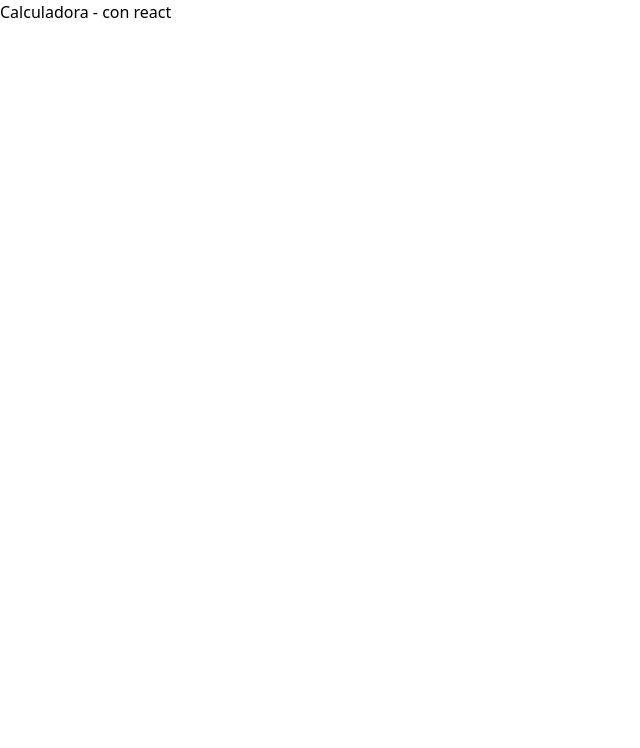
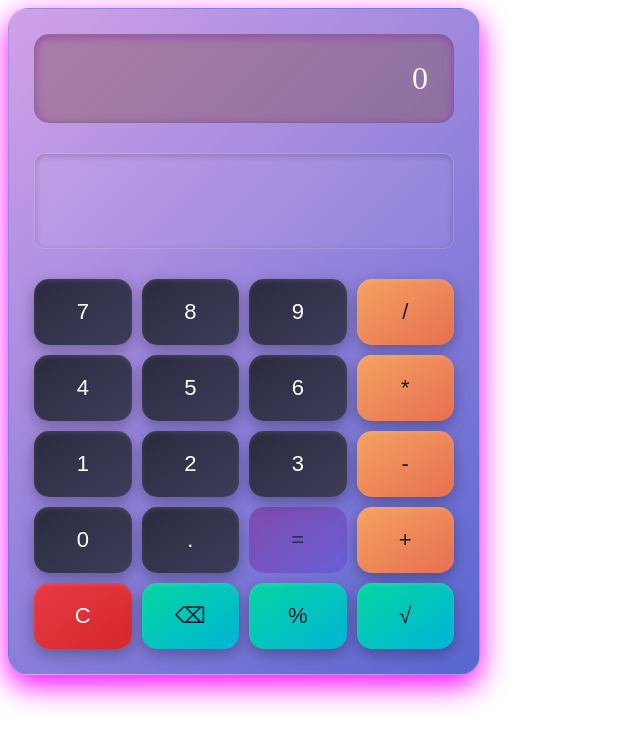
Before and after one commit to redigb/calculadora-react, a React (Vite) app: page / in a window 1280 px wide. Shown: the top 748 px of the page, without its empty margins (0-640 px from the left). Built offline with nearby package versions, Linux system fonts and the light colour scheme.

Commit message:
ingreso de funcion de botones y colores

```diff
--- a/src/App.jsx
+++ b/src/App.jsx
@@ -1,14 +1,17 @@
 import { useState } from 'react'
-
+import CalculatorButtons from './components/botons'
 
 function App() {
 
+  const handleResult = (result) => {
+    console.log('Result:', result);
+    // Aquí puedes manejar el resultado (e.g., mostrarlo en otro lugar)
+  };
 
   return (
-    <>
-      <h1 className='text-xl'> Calculadora - con react </h1>
-    </>
-  )
+    <div>
+      <CalculatorButtons onResult={handleResult} />
+    </div>
+  );
 }
-
 export default App
--- /dev/null
+++ b/src/components/botons.jsx
@@ -0,0 +1,118 @@
+import React, { useState, useEffect } from 'react';
+
+const Button = ({ label, onClick, className, isDisabled }) => {
+  return (
+    <button
+      className={`btn ${className}`}
+      onClick={() => !isDisabled && onClick(label)}
+      disabled={isDisabled}
+    >
+      {label}
+    </button>
+  );
+};
+
+const CalculatorButtons = ({ onResult }) => {
+  const [history, setHistory] = useState([]);
+  const [currentInput, setCurrentInput] = useState('0');
+  const [pendingOperation, setPendingOperation] = useState(null);
+  const [lastResult, setLastResult] = useState(null);
+
+  const handleClick = (value) => {
+    if (!isNaN(value) || value === '.') {
+      setCurrentInput((prev) => {
+        if (prev === '0' || prev === lastResult) return value;
+        return prev + value;
+      });
+    } else if (value === 'C') {
+      setCurrentInput('0');
+      setPendingOperation(null);
+      setLastResult(null);
+      setHistory([]);
+    } else if (value === '⌫') {
+      setCurrentInput((prev) => (prev.length > 1 ? prev.slice(0, -1) : '0'));
+    } else if (value === '%') {
+      setCurrentInput((prev) => (parseFloat(prev) / 100).toString());
+    } else if (value === '√') {
+      setCurrentInput((prev) => Math.sqrt(parseFloat(prev)).toString());
+    } else if (value === '=') {
+      if (pendingOperation && lastResult !== null) {
+        const result = calculate(lastResult, parseFloat(currentInput), pendingOperation);
+        setCurrentInput(result.toString());
+        setLastResult(result);
+        setHistory([...history, `${lastResult} ${pendingOperation} ${currentInput} = ${result}`]);
+        onResult(result);
+      }
+    } else {
+      if (lastResult !== null) {
+        setCurrentInput('0');
+        setLastResult(null);
+      }
+      setPendingOperation(value);
+      setLastResult(parseFloat(currentInput));
+    }
+  };
+
+  const calculate = (a, b, op) => {
+    switch (op) {
+      case '+': return a + b;
+      case '-': return a - b;
+      case '*': return a * b;
+      case '/': return b !== 0 ? a / b : 'Error';
+      default: return b;
+    }
+  };
+
+  useEffect(() => {
+    const handleKeyPress = (e) => {
+      const keyActions = {
+        '0': '0', '1': '1', '2': '2', '3': '3', '4': '4',
+        '5': '5', '6': '6', '7': '7', '8': '8', '9': '9',
+        '.': '.', '+': '+', '-': '-', '*': '*', '/': '/',
+        'Enter': '=', 'Backspace': '⌫', 'Escape': 'C',
+      };
+      const action = keyActions[e.key];
+      if (action) handleClick(action);
+    };
+    window.addEventListener('keydown', handleKeyPress);
+    return () => window.removeEventListener('keydown', handleKeyPress);
+  }, [handleClick, lastResult, currentInput, pendingOperation]);
+
+  const buttons = [
+    ['7', '8', '9', '/'],
+    ['4', '5', '6', '*'],
+    ['1', '2', '3', '-'],
+    ['0', '.', '=', '+'],
+    ['C', '⌫', '%', '√'],
+  ];
+
+  return (
+    <div className="calculator-buttons">
+      <div className="display">{currentInput}</div>
+      <div className="history">
+        {history.map((item, index) => (
+          <div key={index}>{item}</div>
+        ))}
+      </div>
+      {buttons.map((row, rowIndex) => (
+        <div key={rowIndex} className="button-row">
+          {row.map((label, index) => (
+            <Button
+              key={index}
+              label={label}
+              onClick={handleClick}
+              className={
+                label === 'C' ? 'clear' :
+                ['+', '-', '*', '/'].includes(label) ? 'operator' :
+                ['=', '⌫', '%', '√'].includes(label) ? 'function' : ''
+              }
+              isDisabled={label === '=' && !pendingOperation}
+            />
+          ))}
+        </div>
+      ))}
+    </div>
+  );
+};
+
+export default CalculatorButtons;
--- a/src/index.css
+++ b/src/index.css
@@ -1,3 +1,135 @@
-@tailwind base;
-@tailwind components;
-@tailwind utilities;
+.calculator-buttons {
+  display: grid;
+  grid-template-columns: repeat(4, 1fr);
+  gap: 10px;
+  max-width: 420px;
+  padding: 25px;
+  background: linear-gradient(135deg, #a038d079, #4252cae2);
+  border-radius: 20px;
+  box-shadow: 0 10px 30px rgb(251, 1, 255);
+  backdrop-filter: blur(10px);
+  -webkit-backdrop-filter: blur(10px);
+  border: 1px solid rgba(255, 255, 255, 0.1);
+}
+
+.display {
+  grid-column: 1 / -1;
+  padding: 25px;
+  font-size: 32px;
+  text-align: right;
+  background: rgba(131, 90, 90, 0.457);
+  color: #fffdfdf6;
+  border-radius: 15px;
+  margin-bottom: 20px;
+  border: 1px solid rgba(51, 51, 54, 0.2);
+  box-shadow: inset 0 2px 10px rgba(149, 62, 184, 0.845);
+  overflow: hidden;
+  animation: fadeIn 0.5s ease-in-out;
+}
+
+.history {
+  grid-column: 1 / -1;
+  font-size: 16px;
+  color: #d3d3d3;
+  height: 70px;
+  overflow-y: auto;
+  margin-bottom: 20px;
+  background: rgba(255, 255, 255, 0.05);
+  padding: 12px;
+  border-radius: 10px;
+  border: 1px solid rgba(255, 255, 255, 0.1);
+  box-shadow: inset 0 2px 6px rgba(0, 0, 0, 0.2);
+}
+
+.button-row {
+  display: contents;
+}
+
+.btn {
+  padding: 20px;
+  font-size: 22px;
+  border: none;
+  background: linear-gradient(145deg, #2a2a3d, #3d3d5c);
+  color: #ffffff;
+  cursor: pointer;
+  border-radius: 15px;
+  box-shadow: 0 5px 15px rgba(0, 0, 0, 0.3), inset 0 2px 4px rgba(255, 255, 255, 0.1);
+  transition: all 0.3s ease-in-out;
+  position: relative;
+  overflow: hidden;
+}
+
+.btn::before {
+  content: '';
+  position: absolute;
+  top: 50%;
+  left: 50%;
+  width: 0;
+  height: 0;
+  background: rgba(255, 255, 255, 0.2);
+  border-radius: 50%;
+  transform: translate(-50%, -50%);
+  transition: width 0.6s ease, height 0.6s ease;
+}
+
+.btn:hover::before {
+  width: 200px;
+  height: 200px;
+}
+
+.btn:hover {
+  transform: translateY(-3px);
+  box-shadow: 0 8px 20px rgba(0, 0, 0, 0.824), inset 0 2px 6px rgba(255, 255, 255, 0.2);
+  background: linear-gradient(145deg, #3d3d5c, #4a4a72);
+}
+
+.btn:active {
+  transform: translateY(0);
+  box-shadow: 0 3px 10px rgba(0, 0, 0, 0.3), inset 0 2px 4px rgba(0, 0, 0, 0.866);
+}
+
+.clear {
+  background: linear-gradient(145deg, #e63946, #d62828);
+}
+
+.clear:hover {
+  background: linear-gradient(145deg, #d62828, #b21e1e);
+}
+
+.operator {
+  background: linear-gradient(145deg, #f4a261, #e76f51);
+  color: #1a1a2e;
+}
+
+.operator:hover {
+  background: linear-gradient(145deg, #e76f51, #d65a3c);
+}
+
+.function {
+  background: linear-gradient(145deg, #06d6a0, #00b4d8);
+  color: #1a1a2e;
+}
+
+.function:hover {
+  background: linear-gradient(145deg, #00b4d8, #028090);
+}
+
+.btn:disabled {
+  background: linear-gradient(145deg, #7e1b809e, #5e48d78b);
+  cursor: not-allowed;
+  opacity: 0.8;
+  transform: none;
+  box-shadow: none;
+}
+
+.btn:focus {
+  outline: none;
+  border: 2px solid #48cae4;
+  box-shadow: 0 5px 15px rgba(72, 202, 228, 0.5);
+}
+
+/* Animaciones */
+@keyframes fadeIn {
+  from { opacity: 0; transform: translateY(10px); }
+  to { opacity: 1; transform: translateY(0); }
+}
```
